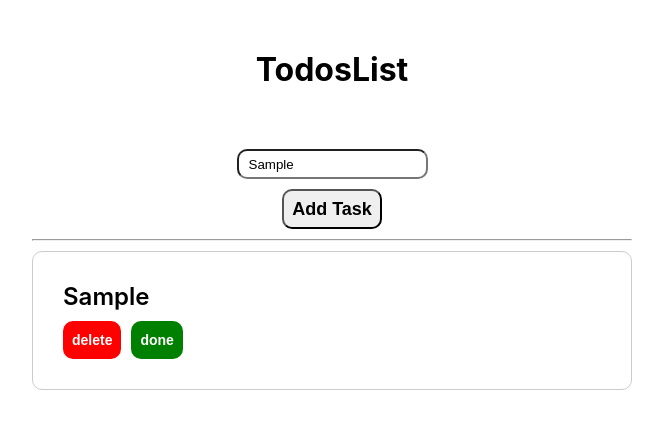
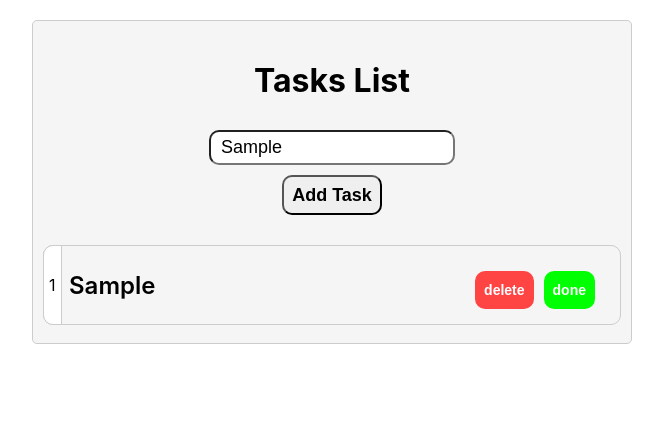
Before and after one commit to ficsi/denshi, a React (Create React App) app: page / in a window 1280 px wide. Both pictures are taken after typing "Sample" into the empty fields and a click on the button "Add Task". Shown: the top 428 px of the page, without its empty margins (308-971 px from the left). Built offline with nearby package versions, Linux system fonts and the light colour scheme.

Commit message:
add scss and simple styles

```diff
--- a/package.json
+++ b/package.json
@@ -11,6 +11,7 @@
     "react-dom": "^18.3.1",
     "react-redux": "^9.1.2",
     "react-scripts": "5.0.1",
+    "sass": "^1.77.8",
     "web-vitals": "^2.1.4"
   },
   "scripts": {
--- a/src/App.css
+++ b/src/App.css
@@ -4,17 +4,13 @@
   box-sizing: border-box;
 }
 h1{
-  margin: 50px auto;
+  margin: 30px auto;
 }
-.todos-wrapper{
-  max-width: 600px;
-  margin: 0 auto;
-  display: flex;
-  flex-direction: column;
-  gap: 10px;
-}
+
 input {
-  height: 30px;
+  height: 35px;
+  font-size: 18px;
+  width: 100%;
   border-radius: 10px;
   padding-left: 10px;
 }
@@ -22,7 +18,7 @@ input {
   display: flex;
   flex-direction: column;
   max-width: 320px;
-  margin: 0 auto;
+  margin: 0 auto 30px auto;
 }
 .add-todo-form button{
   font-weight: bold;
@@ -34,34 +30,3 @@ input {
   padding: 8px;
   box-sizing: content-box;
 }
-.todo{
-  border: 1px solid #ccc;
-  border-radius: 10px;
-  padding: 30px;
-}
-.todo p {
-  font-size: 24px;
-  font-weight: 600;
-}
-.todo button{
-  font-weight: 600;
-  font-size: 14px;
-  height: 20px;
-  border-radius: 10px;
-  border: 1px solid transparent;
-  margin: 10px 10px 0 auto;
-  padding: 8px;
-  box-sizing: content-box;
-}
-.todo button.delete{
-  background-color: red;
-  color: white;
-}
-.todo button.complete{
-  background-color: green;
-  color: white;
-}
-.completed{
-  background: rgba(0,0,0,.1);
-  opacity: .5;
-}
--- /dev/null
+++ b/src/features/todos/SingleTodo.scss
@@ -0,0 +1,93 @@
+.container {
+  position: relative;
+  transition: 0.2s ease;
+  cursor: default;
+  margin-bottom: 8px;
+  &.completed {
+    background: rgba(0, 0, 0, .1);
+    border-radius: 10px;
+    opacity: .5;
+    cursor: not-allowed;
+
+    &:hover {
+      transform: scale(1);
+    }
+
+    .todo {
+      background: rgba(0, 0, 0, .1);
+      &-number {
+        background: #00ff00;
+        color: #fff;
+        font-weight: bold;
+      }
+    }
+  }
+  &:hover {
+    transform: scale(1.005)
+
+  }
+
+  .todo-number {
+    position: absolute;
+    height: 100%;
+    z-index: 9;
+    background: #fff;
+    border: 1px solid #ccc;
+    border-radius: 10px 0 0 10px;
+    display: flex;
+    align-items: center;
+    justify-content: center;
+    padding: 0 5px;
+    max-width: 20px;
+  }
+
+  .todo {
+    display: flex;
+    align-items: center;
+    border: 1px solid #ccc;
+    background-color: #f5f5f5;
+    border-radius: 10px;
+    padding: 15px;
+
+
+    p {
+      font-size: 24px;
+      font-weight: 600;
+      flex-grow: 1;
+      margin-left: 10px;
+    }
+
+    button {
+      display: flex;
+      align-items: center;
+      background-color: #007bff;
+      color: #fff;
+      cursor: pointer;
+      font-weight: 600;
+      font-size: 14px;
+      height: 20px;
+      border-radius: 10px;
+      border: 1px solid transparent;
+      margin: 10px 10px 0 auto;
+      padding: 8px;
+      box-sizing: content-box;
+
+      &.delete {
+        background-color: #ff4444;
+      }
+
+      &.complete {
+        background-color: #00ff00;
+        color: white;
+      }
+
+      &:disabled {
+        opacity: 0.6;
+        cursor: not-allowed;
+      }
+
+    }
+  }
+
+
+}
--- /dev/null
+++ b/src/features/todos/TodoList.scss
@@ -0,0 +1,10 @@
+.todos-wrapper {
+  display: flex;
+  flex-direction: column;
+  margin: 20px auto;
+  padding: 10px;
+  border: 1px solid #ccc;
+  border-radius: 5px;
+  background-color: #f5f5f5;
+  max-width: 600px;
+}
--- a/src/features/todos/TodosList.js
+++ b/src/features/todos/TodosList.js
@@ -2,6 +2,8 @@ import React, {useEffect, useState} from 'react'
 import {useDispatch, useSelector} from "react-redux";
 import AddForm from "./AddForm";
 import {deleteTodo, getAllTodos, updateTodo} from "./todosSlice";
+import './TodoList.scss';
+import './SingleTodo.scss';
 
 function TodosList() {
 	const dispatch = useDispatch();
@@ -20,9 +22,10 @@ function TodosList() {
 		dispatch(dispatch(updateTodo({id, completed: !todos.find(todo => todo.id === id).completed})));
 	}
 
-	const renderTodos = todos.map((todo) => {
+	const renderTodos = todos.map((todo, index) => {
 		return (
-			<div key={todo.id} className={` ${todo.completed ? 'completed' : ''}`}>
+			<div key={todo.id} className={`container ${todo.completed ? 'completed' : ''}`}>
+				<span className={'todo-number'}>{index + 1}</span>
 				<div className={'todo'} >
 					<p>{todo.title}</p>
 					<button className={'delete'} disabled={todo.completed}
@@ -36,9 +39,8 @@ function TodosList() {
 
 	return (
 		<>
-			<h1>TodosList</h1>
+			<h1>Tasks List</h1>
 			<AddForm/>
-			<hr/>
 			{renderTodos}
 		</>
 	)
```
Also changed, not shown: 2 other files (tests, documents, lock files or other folders).
